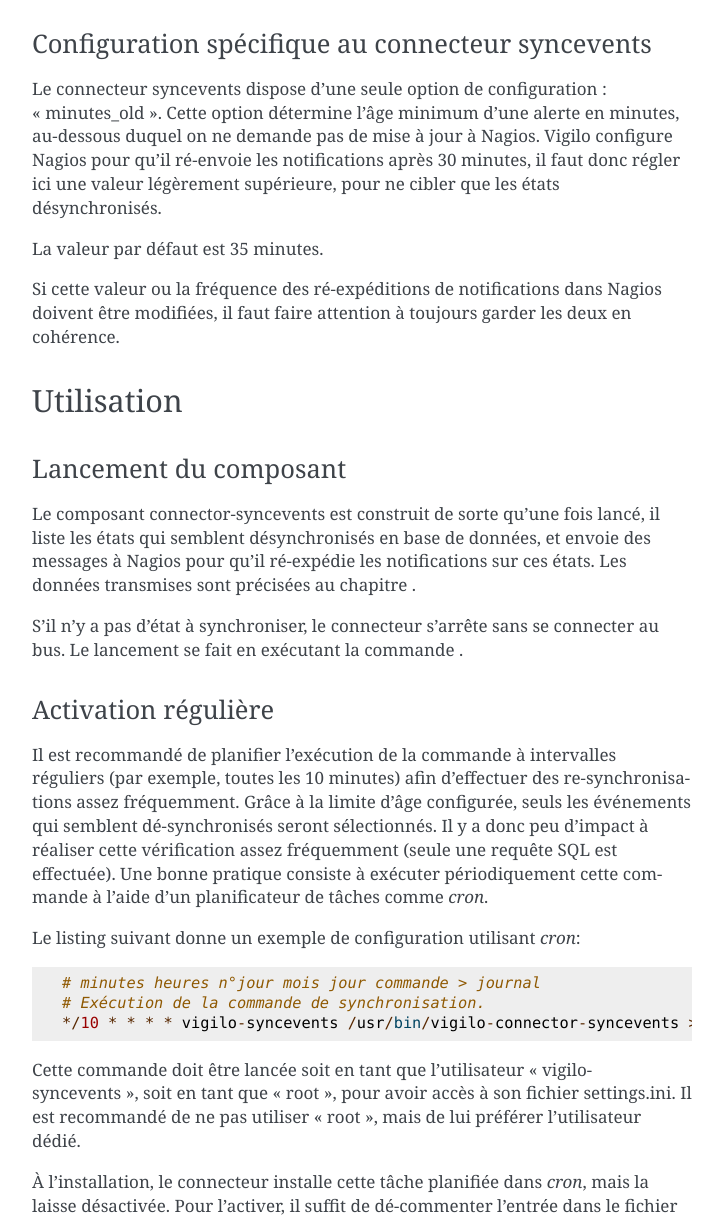
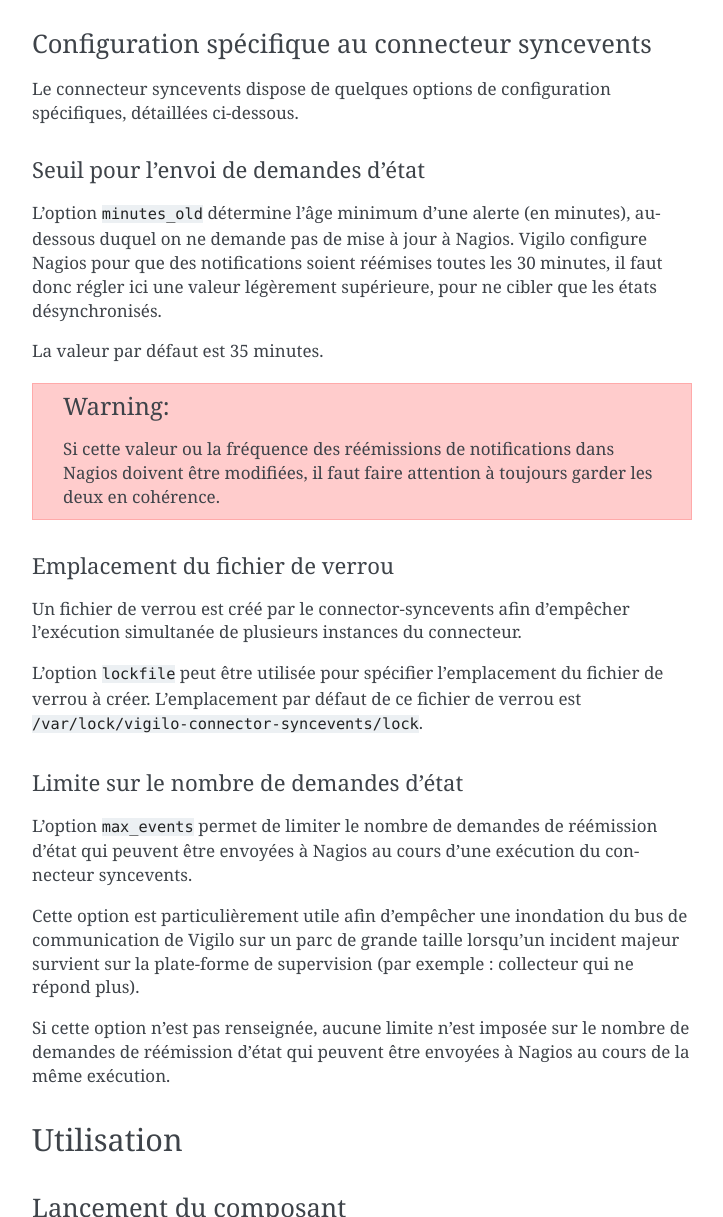
Before and after one commit to vigilo/connector-syncevents, a Sphinx documentation site: the page built from doc/admin.rst, in a window 1280 px wide and 1400 px high, scrolled down 1672 px, cut to the strip 183-1400 px from the top of the window. Shown: the whole strip, without its empty margins (388-1111 px from the left). Built offline with Sphinx 7.4.7, drawn with Linux system fonts in a browser that asks for light colours; the version number is read from the project's files by our own code; some of the changed text lies outside the part shown.

Commit message:
Mise à jour doc admin connector-synevents.
La documentation devrait à présent correspondre à l'état courant du
code, en particulier concernant les options supportées par le
connecteur.

Change-Id: Id3fd5a9424d032a7d1ed154d75912221c4095e6e
Refs: #901.
Reviewed-on: https://vigilo-dev.si.c-s.fr/review/398
Tested-by: Build system <qa@vigilo-dev.si.c-s.fr>
Reviewed-by: Francois POIROTTE <francois.poirotte@c-s.fr>

```diff
--- a/doc/admin.rst
+++ b/doc/admin.rst
@@ -25,26 +25,26 @@
 Installation du paquet RPM
 --------------------------
 L'installation du connecteur se fait en installant simplement le paquet RPM
-« vigilo-connector-metro ». La procédure exacte d'installation dépend du
+« vigilo-connector-syncevents ». La procédure exacte d'installation dépend du
 gestionnaire de paquets utilisé. Les instructions suivantes décrivent la
 procédure pour les gestionnaires de paquets RPM les plus fréquemment
 rencontrés.
 
-Installation à l'aide de urpmi::
+Installation à l'aide de urpmi ::
 
     urpmi vigilo-connector-syncevents
 
-Installation à l'aide de yum::
+Installation à l'aide de yum ::
 
     yum install vigilo-connector-syncevents
 
 Création du compte XMPP
 -----------------------
-Le connector-metro nécessite qu'un compte soit créé sur la machine hébergeant
+Le connector-syncevents nécessite qu'un compte soit créé sur la machine hébergeant
 le bus XMPP pour le composant.
 
 Les comptes doivent être créés sur la machine qui héberge le serveur ejabberd,
-à l'aide de la commande::
+à l'aide de la commande ::
 
     $ su ejabberd -c \
         'ejabberdctl register connector-syncevents localhost connector-syncevents'
@@ -59,8 +59,8 @@
 Configuration
 =============
 
-Le module connector-metro est fourni avec un fichier de configuration situé
-par défaut dans ``/etc/vigilo/connector-syncevents/settings.ini``.
+Le module connector-syncevents est fourni avec un fichier de configuration
+situé par défaut dans ``/etc/vigilo/connector-syncevents/settings.ini``.
 
 .. include:: ../../connector/doc/admin-conf-1.rst
 
@@ -81,20 +81,51 @@
 
 Configuration spécifique au connecteur syncevents
 -------------------------------------------------
-Le connecteur syncevents dispose d'une seule option de configuration :
-« minutes_old ». Cette option détermine l'âge minimum d'une alerte en minutes,
+
+Le connecteur syncevents dispose de quelques options de configuration
+spécifiques, détaillées ci-dessous.
+
+Seuil pour l'envoi de demandes d'état
+^^^^^^^^^^^^^^^^^^^^^^^^^^^^^^^^^^^^^
+
+L'option ``minutes_old`` détermine l'âge minimum d'une alerte (en minutes),
 au-dessous duquel on ne demande pas de mise à jour à Nagios. Vigilo configure
-Nagios pour qu'il ré-envoie les notifications après 30 minutes, il faut donc
-régler ici une valeur légèrement supérieure, pour ne cibler que les états
-désynchronisés.
+Nagios pour que des notifications soient réémises toutes les 30 minutes,
+il faut donc régler ici une valeur légèrement supérieure, pour ne cibler
+que les états désynchronisés.
 
 La valeur par défaut est 35 minutes.
 
-Si cette valeur ou la fréquence des ré-expéditions de notifications dans Nagios
-doivent être modifiées, il faut faire attention à toujours garder les deux en
-cohérence.
+.. warning::
+    Si cette valeur ou la fréquence des réémissions de notifications dans Nagios
+    doivent être modifiées, il faut faire attention à toujours garder les deux
+    en cohérence.
 
+Emplacement du fichier de verrou
+^^^^^^^^^^^^^^^^^^^^^^^^^^^^^^^^
 
+Un fichier de verrou est créé par le connector-syncevents afin d'empêcher
+l'exécution simultanée de plusieurs instances du connecteur.
+
+L'option ``lockfile`` peut être utilisée pour spécifier l'emplacement du
+fichier de verrou à créer. L'emplacement par défaut de ce fichier de verrou
+est ``/var/lock/vigilo-connector-syncevents/lock``.
+
+Limite sur le nombre de demandes d'état
+^^^^^^^^^^^^^^^^^^^^^^^^^^^^^^^^^^^^^^^
+
+L'option ``max_events`` permet de limiter le nombre de demandes de réémission
+d'état qui peuvent être envoyées à Nagios au cours d'une exécution du
+connecteur syncevents.
+
+Cette option est particulièrement utile afin d'empêcher une inondation du bus
+de communication de Vigilo sur un parc de grande taille lorsqu'un incident
+majeur survient sur la plate-forme de supervision (par exemple : collecteur
+qui ne répond plus).
+
+Si cette option n'est pas renseignée, aucune limite n'est imposée sur le nombre
+de demandes de réémission d'état qui peuvent être envoyées à Nagios au cours
+de la même exécution.
 
 Utilisation
 ===========
@@ -137,9 +170,9 @@
 
 Nature des informations transmises
 ----------------------------------
-Le connecteur syncevents envoie des messages de commande qui seront récupérées
-par le connector-nagios, puis transmis à Nagios après avoir été convertis vers
-la syntaxe adéquate.
+Le connecteur syncevents envoie des messages contenant des commandes qui seront
+récupérées par le connector-nagios, puis transmises à Nagios après avoir été
+converties en utilisant la syntaxe adéquate.
 
 Ce messages sont des demandes de ré-émission de notification, définis dans la
 documentation Nagios aux URL suivantes :
```
Also changed, not shown: other parts of doc/admin.rst (+6 -2 lines).
